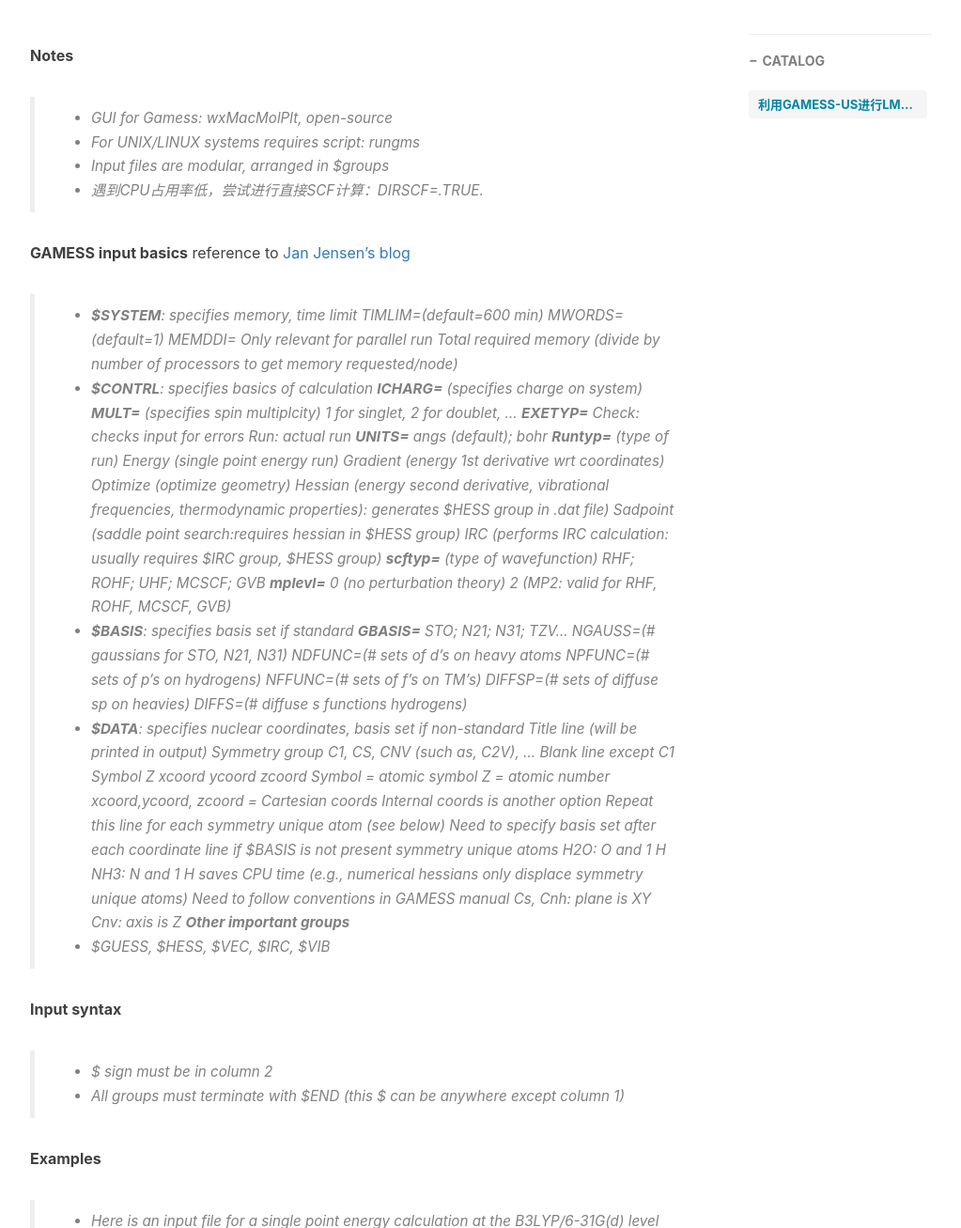
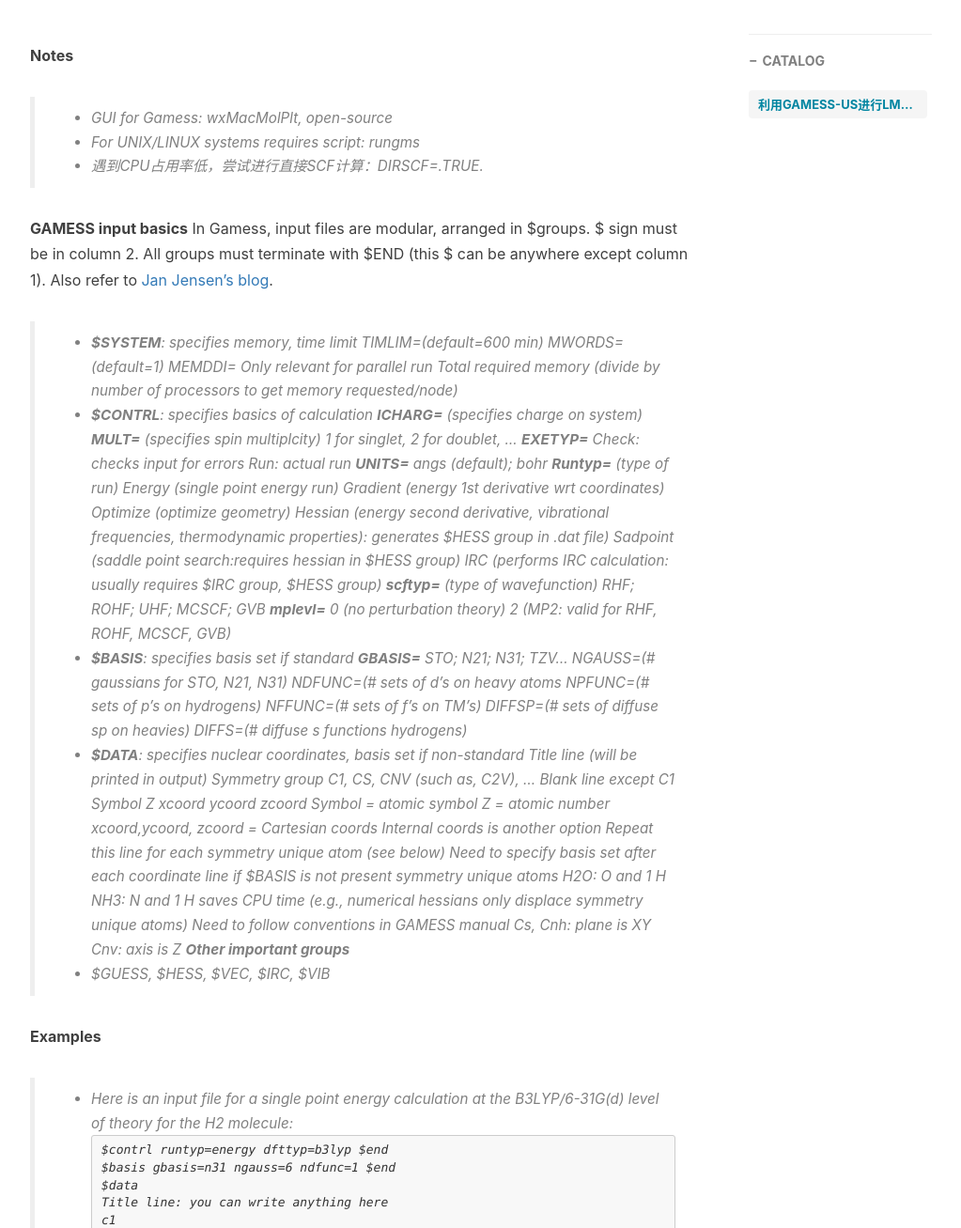
Before and after one commit to zitosen/zitosen.github.io, a Jekyll site: the page built from _posts/2018-04-29-gamess-us.md, in a window 1280 px wide and 1400 px high, scrolled down 434 px, cut to the strip 93-1400 px from the top of the window. Shown: the whole strip at 94% size, without its empty margins (233-1256 px from the left). Built offline with Jekyll 4.4.1, drawn with Linux system fonts in a browser that asks for light colours; nearby versions of some CDN libraries; comment, search, counter and statistics services are not loaded; some of the changed lines change nothing that is shown.

Commit message:
Update 2018-04-29-gamess-us.md

```diff
--- a/_posts/2018-04-29-gamess-us.md
+++ b/_posts/2018-04-29-gamess-us.md
@@ -13,12 +13,15 @@ tags:
 **Notes**
 > * GUI for Gamess: wxMacMolPlt, open-source
 > * For UNIX/LINUX systems requires script: rungms
-> * Input files are modular, arranged in \$groups
 > * 遇到CPU占用率低，尝试进行直接SCF计算：DIRSCF=.TRUE.
 
 
 **GAMESS input basics**
-reference to [Jan Jensen's blog](http://molecularmodelingbasics.blogspot.com/2009/07/some-gamess-input-basics_24.html)
+In Gamess, input files are modular, arranged in \$groups.
+\$ sign must be in column 2.
+All groups must terminate with \$END (this $ can be anywhere except column 1).
+Also refer to [Jan Jensen's blog](http://molecularmodelingbasics.blogspot.com/2009/07/some-gamess-input-basics_24.html).
+
 >* **\$SYSTEM**: specifies memory, time limit
 TIMLIM=(default=600 min)
 MWORDS=(default=1)
@@ -78,10 +81,6 @@ Cs, Cnh: plane is XY
 Cnv: axis is Z
 **Other important groups**
 >* \$GUESS, \$HESS, \$VEC, \$IRC, \$VIB
-
-**Input syntax**
-> * \$ sign must be in column 2
-> * All groups must terminate with \$END (this $ can be anywhere except column 1)
 
 **Examples**
 > * Here is an input file for a single point energy calculation at the B3LYP/6-31G(d) level of theory for the H2 molecule:
```
